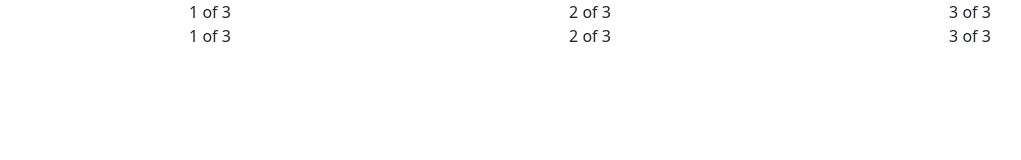
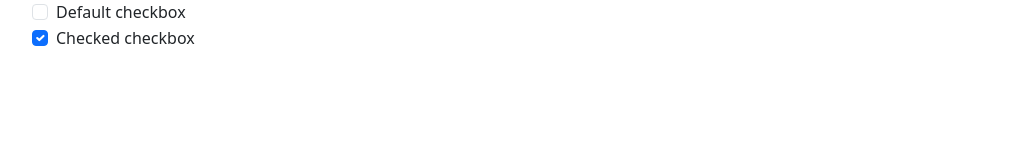
Before and after one commit to ruthjoy76/bootstrap-overview, a plain HTML site: page index.html in a window 1280 px wide. Shown: the whole page, without its empty margins (50-1071 px from the left). Drawn offline with nearby package versions, Linux system fonts and the light colour scheme.

Commit message:
Add some lessons

```diff
--- a/index.html
+++ b/index.html
@@ -1,25 +1,51 @@
 <!DOCTYPE html>
 <html lang="en">
   <head>
-  <meta charset="UTF-8">
-  <meta http-equiv="X-UA-Compatible" content="IE=edge">
-  <meta name="viewport" content="width=device-width, initial-scale=1.0">
+    <meta charset="UTF-8" />
+    <meta http-equiv="X-UA-Compatible" content="IE=edge" />
+    <meta name="viewport" content="width=device-width, initial-scale=1.0" />
     <title>Bootstrap Overview</title>
-  <link href="https://cdn.jsdelivr.net/npm/bootstrap@5.3.0-alpha1/dist/css/bootstrap.min.css" rel="stylesheet" integrity="sha384-GLhlTQ8iRABdZLl6O3oVMWSktQOp6b7In1Zl3/Jr59b6EGGoI1aFkw7cmDA6j6gD" crossorigin="anonymous">
+    <link rel="stylesheet" href="styles.css" />
+    <link
+      href="https://cdn.jsdelivr.net/npm/bootstrap@5.3.0-alpha1/dist/css/bootstrap.min.css"
+      rel="stylesheet"
+      integrity="sha384-GLhlTQ8iRABdZLl6O3oVMWSktQOp6b7In1Zl3/Jr59b6EGGoI1aFkw7cmDA6j6gD"
+      crossorigin="anonymous"
+    />
   </head>
   <body>
-  <div class="container text-center">
-    <div class="row">
-      <div class="col">1 of 3</div>
-      <div class="col">2 of 3</div>
-      <div class="col">3 of 3</div>
+    <!-- https://placeimg.com/640/480/any -->
+    <div class="container">
+      <form>
+        <div class="form-check">
+          <input
+            class="form-check-input"
+            type="checkbox"
+            value=""
+            id="flexCheckDefault"
+          />
+          <label class="form-check-label" for="flexCheckDefault">
+            Default checkbox
+          </label>
         </div>
-    <div class="row">
-      <div class="col">1 of 3</div>
-      <div class="col">2 of 3</div>
-      <div class="col">3 of 3</div>
+        <div class="form-check">
+          <input
+            class="form-check-input"
+            type="checkbox"
+            value=""
+            id="flexCheckChecked"
+            checked
+          />
+          <label class="form-check-label" for="flexCheckChecked">
+            Checked checkbox
+          </label>
         </div>
+      </form>
     </div>
-    <script src="https://cdn.jsdelivr.net/npm/bootstrap@5.3.0-alpha1/dist/js/bootstrap.bundle.min.js" integrity="sha384-w76AqPfDkMBDXo30jS1Sgez6pr3x5MlQ1ZAGC+nuZB+EYdgRZgiwxhTBTkF7CXvN" crossorigin="anonymous"></script>
+    <script
+      src="https://cdn.jsdelivr.net/npm/bootstrap@5.3.0-alpha1/dist/js/bootstrap.bundle.min.js"
+      integrity="sha384-w76AqPfDkMBDXo30jS1Sgez6pr3x5MlQ1ZAGC+nuZB+EYdgRZgiwxhTBTkF7CXvN"
+      crossorigin="anonymous"
+    ></script>
   </body>
 </html>
```
Also changed, not shown: styles.css (added). Lines whose indentation alone changed are shown as unchanged.
